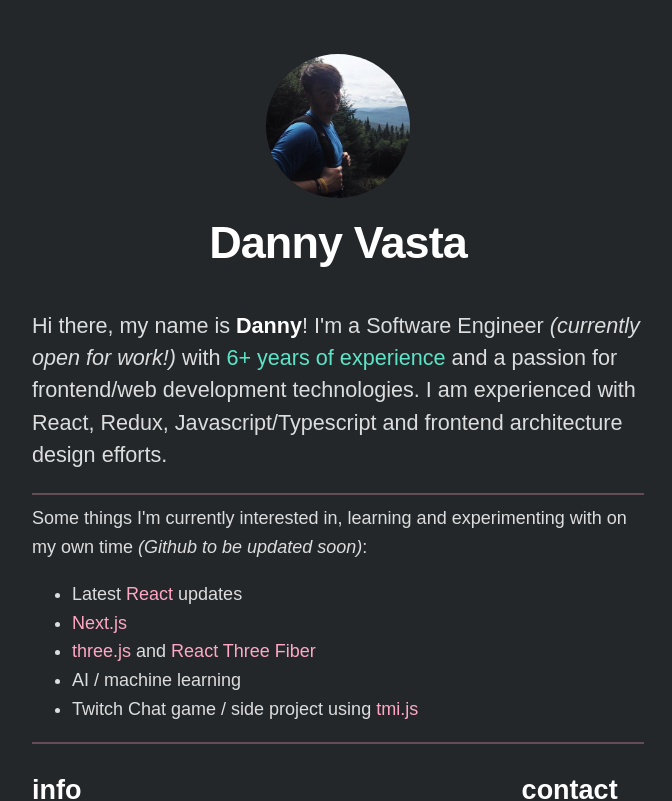
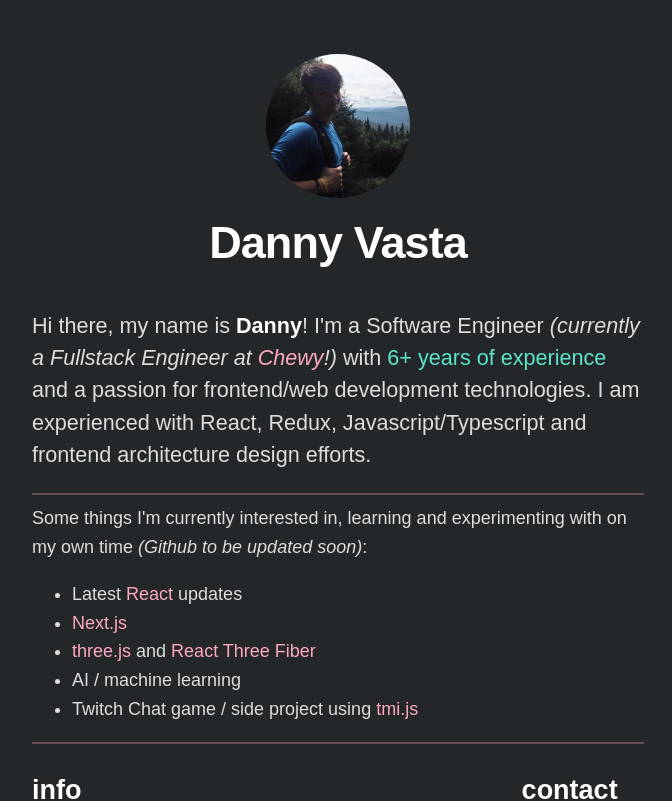
Before and after one commit to DNNYVST/personal-site, a Next.js app: page / in a window 1280 px wide. Shown: the top 801 px of the page, without its empty margins (302-974 px from the left). Built offline with nearby package versions, Linux system fonts and the light colour scheme; a web font is replaced by a local one.

Commit message:
temporarily update copy

```diff
--- a/pages/index.tsx
+++ b/pages/index.tsx
@@ -13,9 +13,14 @@ export default function Home() {
           <section className={utilStyles.headingMd}>
             <p>
               Hi there, my name is <strong>Danny</strong>! I'm a Software
-              Engineer <i>(currently open for work!)</i> with{" "}
-              <span className="greenText">6+ years of experience</span> and a
-              passion for frontend/web development technologies. I am
+              Engineer
+              <i>
+                {" "}
+                (currently a Fullstack Engineer at{" "}
+                <a href="https://www.chewy.com/">Chewy</a>!){" "}
+              </i>
+              with <span className="greenText">6+ years of experience</span> and
+              a passion for frontend/web development technologies. I am
               experienced with React, Redux, Javascript/Typescript and frontend
               architecture design efforts.
             </p>
```
